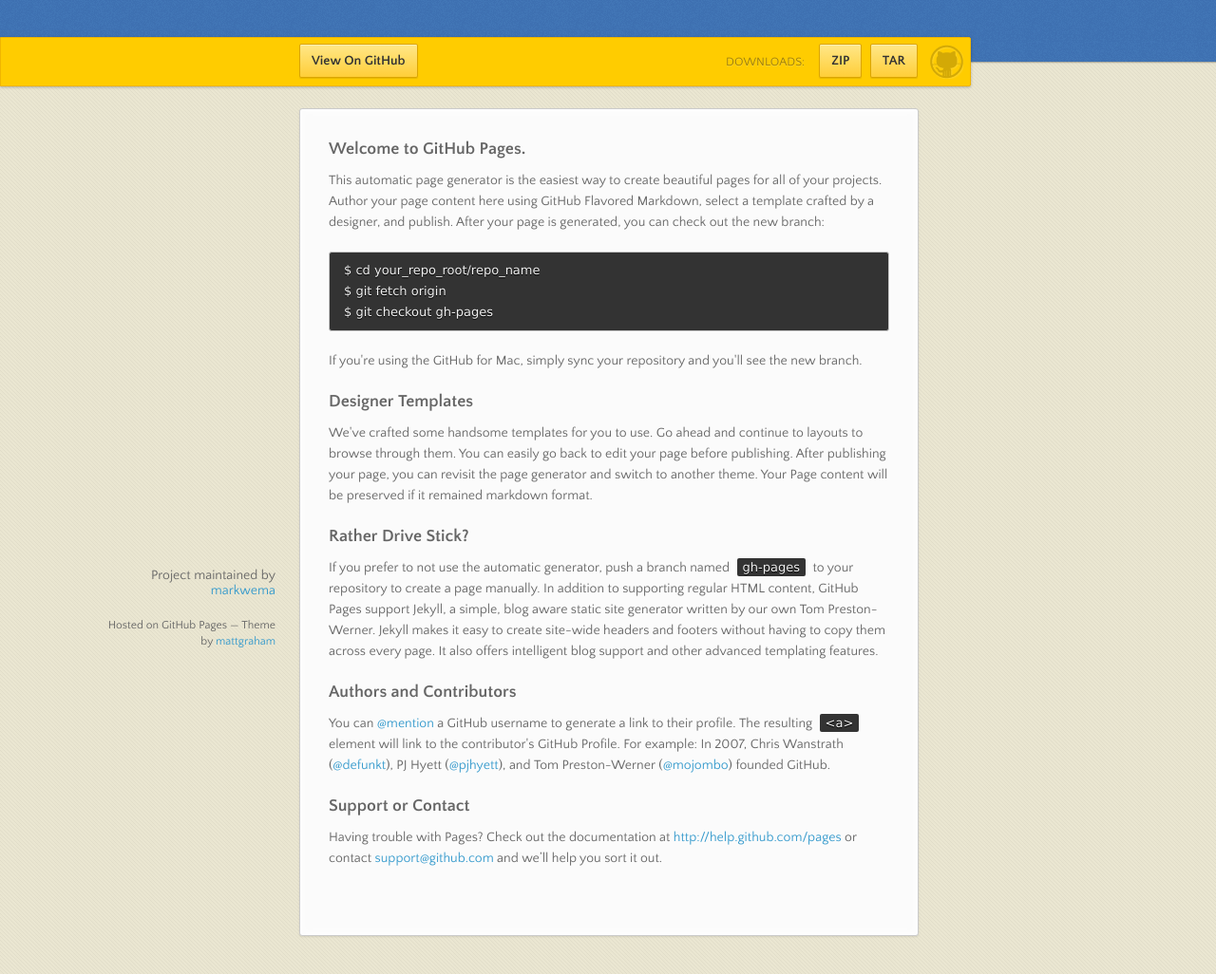
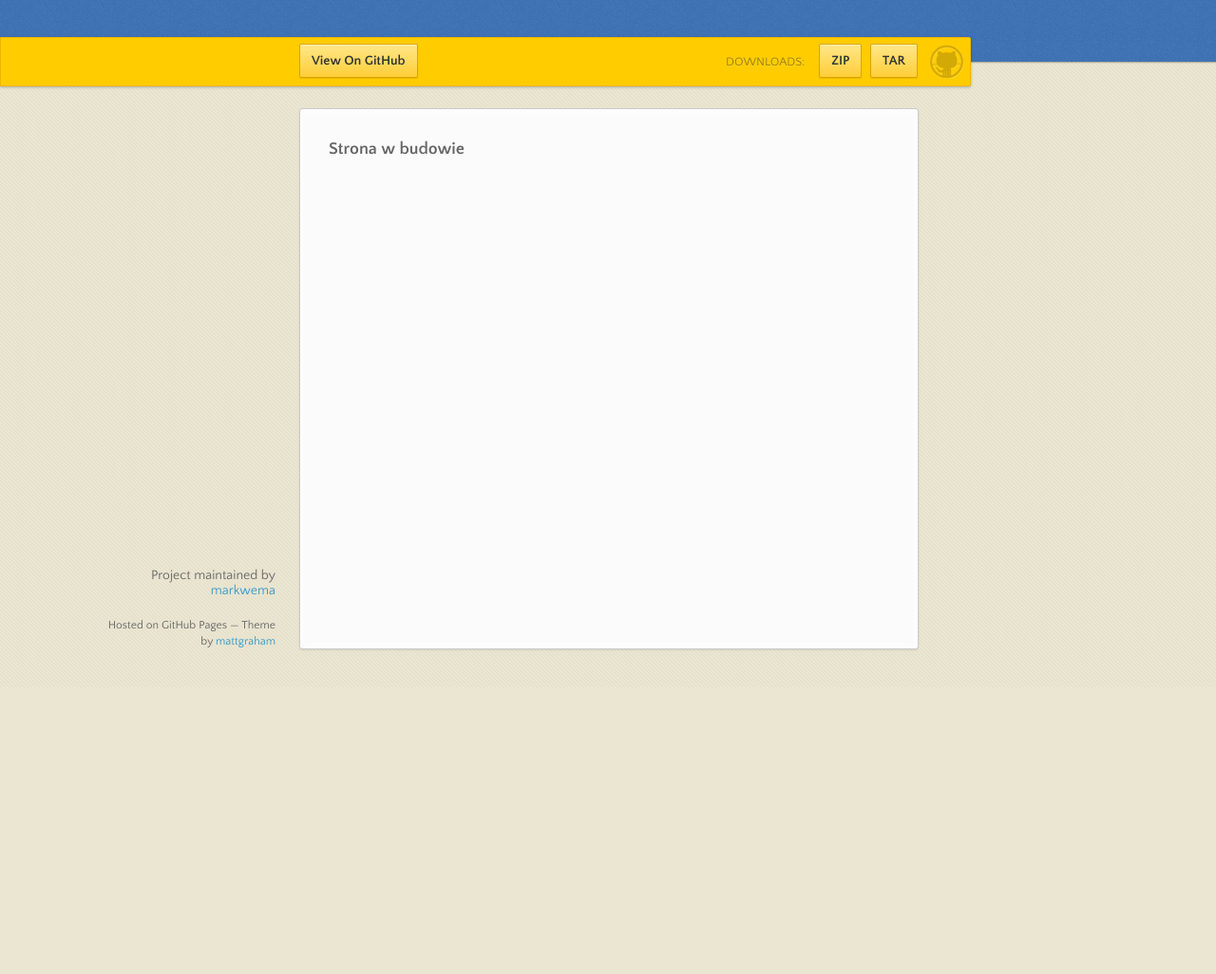
Before and after one commit to markwema/technologie-internetowe, a plain HTML site: page index.html in a window 1280 px wide. Shown: the part 76-1102 px from the top of the page at 95% size. After the commit the page ends 800 px from the top, so only its background shows below. Drawn offline with nearby package versions, Linux system fonts and the light colour scheme.

```diff
--- a/index.html
+++ b/index.html
@@ -39,32 +39,7 @@
         <ul></ul>
       </nav>
       <section>
-        <h3>Welcome to GitHub Pages.</h3>
-
-<p>This automatic page generator is the easiest way to create beautiful pages for all of your projects. Author your page content here using GitHub Flavored Markdown, select a template crafted by a designer, and publish. After your page is generated, you can check out the new branch:</p>
-
-<pre><code>$ cd your_repo_root/repo_name
-$ git fetch origin
-$ git checkout gh-pages
-</code></pre>
-
-<p>If you're using the GitHub for Mac, simply sync your repository and you'll see the new branch.</p>
-
-<h3>Designer Templates</h3>
-
-<p>We've crafted some handsome templates for you to use. Go ahead and continue to layouts to browse through them. You can easily go back to edit your page before publishing. After publishing your page, you can revisit the page generator and switch to another theme. Your Page content will be preserved if it remained markdown format.</p>
-
-<h3>Rather Drive Stick?</h3>
-
-<p>If you prefer to not use the automatic generator, push a branch named <code>gh-pages</code> to your repository to create a page manually. In addition to supporting regular HTML content, GitHub Pages support Jekyll, a simple, blog aware static site generator written by our own Tom Preston-Werner. Jekyll makes it easy to create site-wide headers and footers without having to copy them across every page. It also offers intelligent blog support and other advanced templating features.</p>
-
-<h3>Authors and Contributors</h3>
-
-<p>You can <a href="https://github.com/blog/821" class="user-mention">@mention</a> a GitHub username to generate a link to their profile. The resulting <code>&lt;a&gt;</code> element will link to the contributor's GitHub Profile. For example: In 2007, Chris Wanstrath (<a href="https://github.com/defunkt" class="user-mention">@defunkt</a>), PJ Hyett (<a href="https://github.com/pjhyett" class="user-mention">@pjhyett</a>), and Tom Preston-Werner (<a href="https://github.com/mojombo" class="user-mention">@mojombo</a>) founded GitHub.</p>
-
-<h3>Support or Contact</h3>
-
-<p>Having trouble with Pages? Check out the documentation at <a href="http://help.github.com/pages">http://help.github.com/pages</a> or contact <a href="mailto:support@github.com">support@github.com</a> and we’ll help you sort it out.</p>
+        <h3>Strona w budowie</h3>
       </section>
       <footer>
         <p>Project maintained by <a href="https://github.com/markwema">markwema</a></p>
```
Also changed, not shown: params.json (+1 -1 lines).
